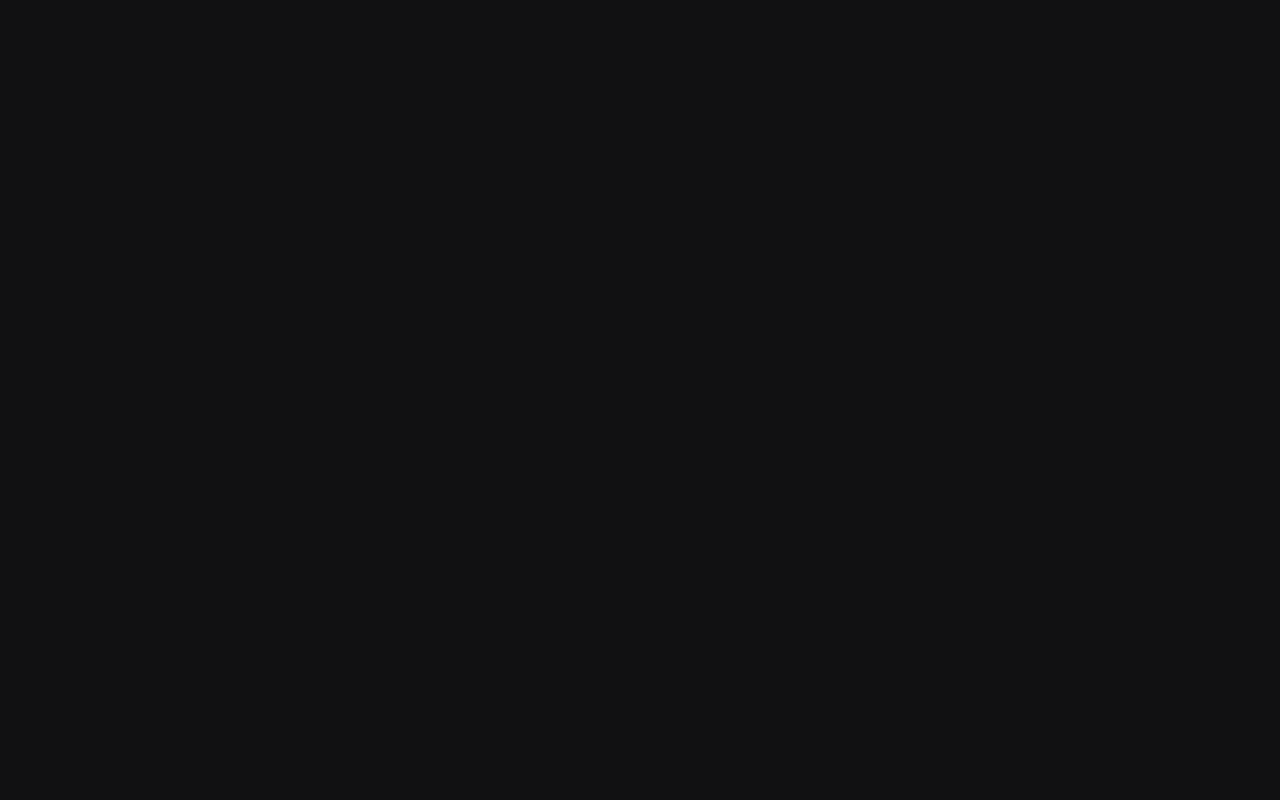
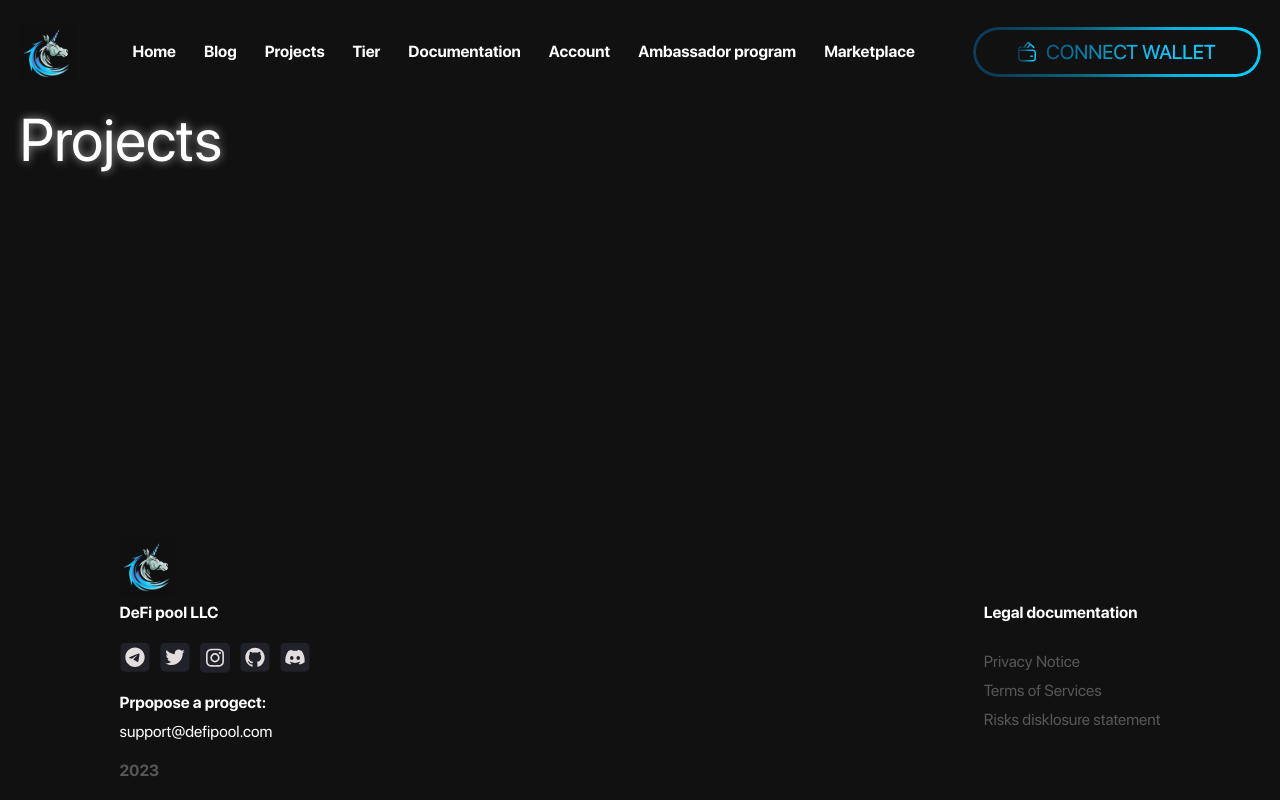
Before and after one commit to Credit-is-First/defi-pool-vc, a React (Create React App) app: page /projects in a window 1280 px wide. Before the commit this address had no page. Built offline with nearby package versions, Linux system fonts and the light colour scheme.

Commit message:
Add route for projects page

```diff
--- a/src/App.tsx
+++ b/src/App.tsx
@@ -6,6 +6,7 @@ import Default from './layouts/Default'
 import HomePage from './pages/Home'
 import AccountPage from './pages/Account'
 import TierPage from './pages/Tier'
+import ProjectsPage from './pages/Projects'
 
 function App() {
   return (
@@ -14,6 +15,7 @@ function App() {
         <Route path='/' element={<HomePage />} />
         <Route path='/account' element={<AccountPage />} />
         <Route path='/tier' element={<TierPage />} />
+        <Route path='/projects' element={<ProjectsPage />} />
       </Route>
     </Routes>
   )
--- /dev/null
+++ b/src/pages/Projects/index.tsx
@@ -0,0 +1,7 @@
+import React from 'react'
+
+function ProjectsPage() {
+  return <h2>Projects</h2>
+}
+
+export default ProjectsPage
```
